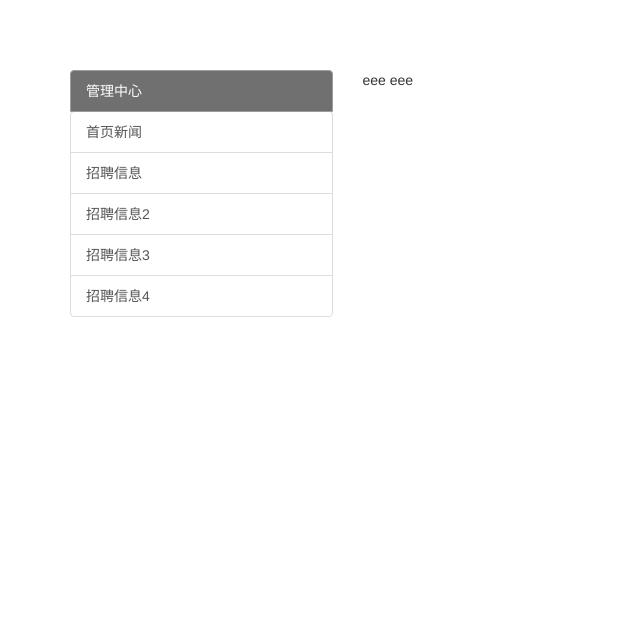
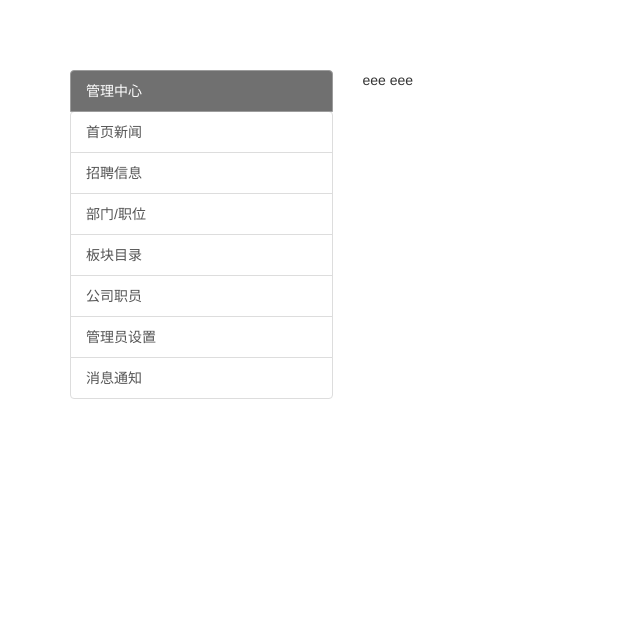
Before and after one commit to doDomoGu/yun, a Yii app: template views/manage/index.php in a window 1280 px wide. Shown: the top 639 px of the page, without its empty margins (0-640 px from the left). Run offline with PHP 8.4 and a stand-in for Yii, Linux system fonts and the light colour scheme; the template is opened without the code that fills it, so the values that code supplies are empty; some libraries are stand-ins or nearby versions.

Commit message:
管理中心 左侧边栏

```diff
--- a/views/manage/_left.php
+++ b/views/manage/_left.php
@@ -4,20 +4,26 @@
         管理中心
     </a>
     <div class="submenu">
-        <a class="list-group-item <?=substr(Yii::$app->controller->route,0,11)==='manage/news'?'active':''?>" href="/manage/news">
+        <a class="list-group-item <?=strpos(Yii::$app->controller->route,'manage/news')===0?'active':''?>" href="/manage/news">
             首页新闻
         </a>
-        <a class="list-group-item <?=substr(Yii::$app->controller->route,0,18)==='manage/recruitment'?'active':''?>" href="/manage/recruitment">
+        <a class="list-group-item <?=strpos(Yii::$app->controller->route,'manage/recruitment')===0?'active':''?>" href="/manage/recruitment">
             招聘信息
         </a>
-        <a class="list-group-item <?=substr(Yii::$app->controller->route,0,18)==='manage/recruitment3'?'active':''?>" href="/manage/recruitment">
-            招聘信息2
+        <a class="list-group-item <?=strpos(Yii::$app->controller->route,'manage/position')===0?'active':''?>" href="/manage/position">
+            部门/职位
         </a>
-        <a class="list-group-item <?=substr(Yii::$app->controller->route,0,18)==='manage/recruitment4'?'active':''?>" href="/manage/recruitment">
-            招聘信息3
+        <a class="list-group-item <?=strpos(Yii::$app->controller->route,'manage/directory')===0?'active':''?>" href="/manage/directory">
+            板块目录
         </a>
-        <a class="list-group-item <?=substr(Yii::$app->controller->route,0,18)==='manage/recruitment5'?'active':''?>" href="/manage/recruitment">
-            招聘信息4
+        <a class="list-group-item <?=strpos(Yii::$app->controller->route,'manage/user')===0?'active':''?>" href="/manage/user">
+            公司职员
+        </a>
+        <a class="list-group-item <?=strpos(Yii::$app->controller->route,'manage/manager')===0?'active':''?>" href="/manage/manager">
+            管理员设置
+        </a>
+        <a class="list-group-item <?=strpos(Yii::$app->controller->route,'manage/message')===0?'active':''?>" href="/manage/message">
+            消息通知
         </a>
     </div>
 </div>
```
